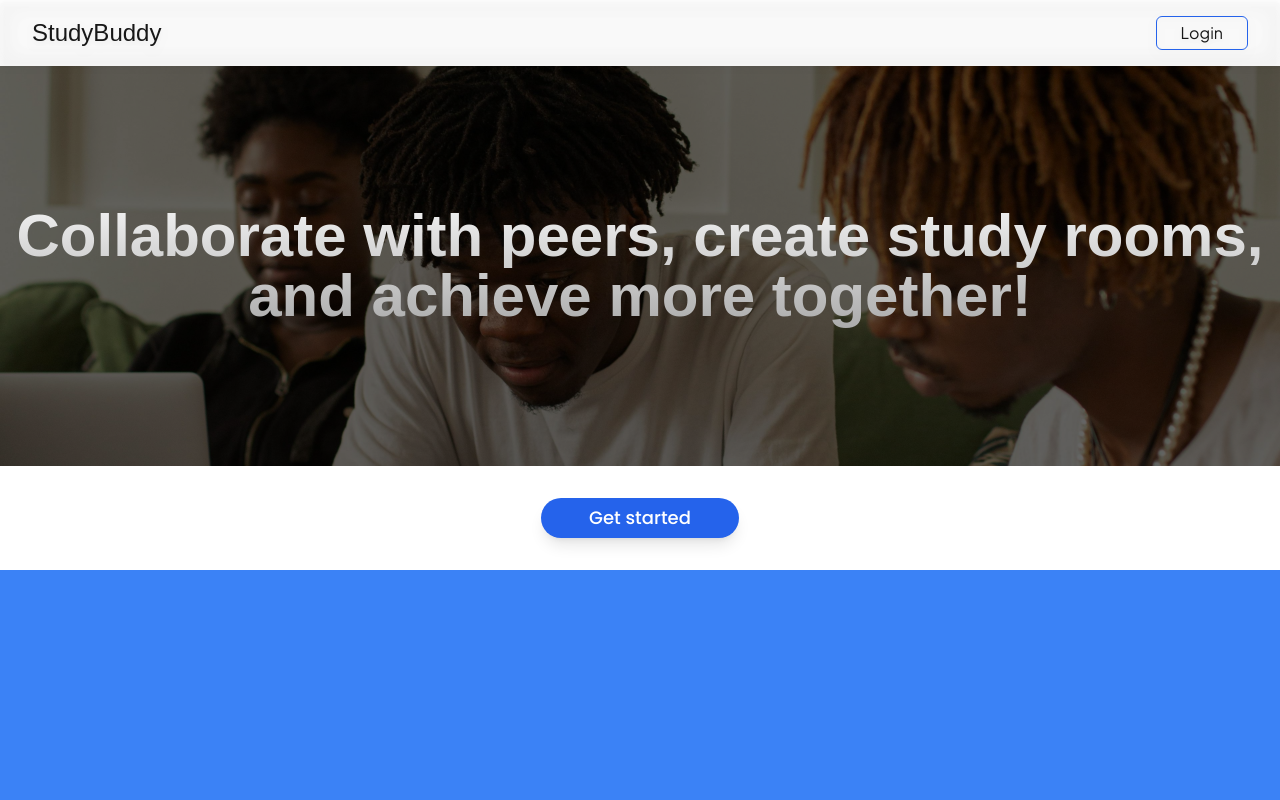
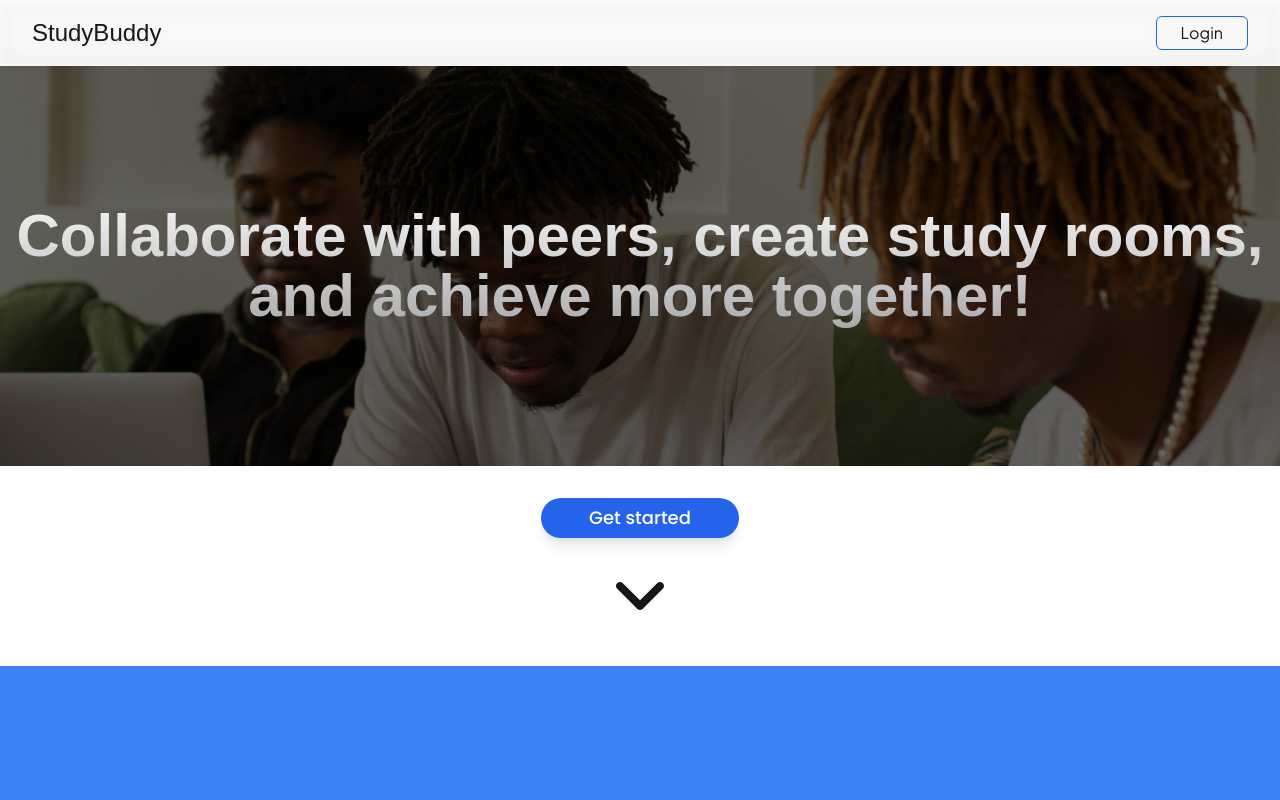
Before and after one commit to Evans-Boateng/StudyBuddy, a Next.js app: page / in a window 1280 px wide. Shown: the top 800 px of the page. Built offline with nearby package versions, Linux system fonts and the light colour scheme.

Commit message:
Added a boucing arrow to draw attention to the steps in using the app

```diff
--- a/app/page.tsx
+++ b/app/page.tsx
@@ -26,6 +26,11 @@ export default function Home() {
           Get started
         </button>
       </div>
+      <div className="mt-8 flex items-center justify-center">
+        <svg xmlns="http://www.w3.org/2000/svg" xmlnsXlink="http://www.w3.org/1999/xlink" aria-hidden="true" role="img" className="animate-bounce" width="4em" height="4em" viewBox="0 0 448 512" data-v-e8d572f6="">
+          <path fill="currentColor" d="M201.4 374.6c12.5 12.5 32.8 12.5 45.3 0l160-160c12.5-12.5 12.5-32.8 0-45.3s-32.8-12.5-45.3 0L224 306.7L86.6 169.4c-12.5-12.5-32.8-12.5-45.3 0s-12.5 32.8 0 45.3l160 160z"></path>
+        </svg>
+      </div>
       <div className="mt-8 bg-blue-500 h-[400px]"></div>
 
 
```
